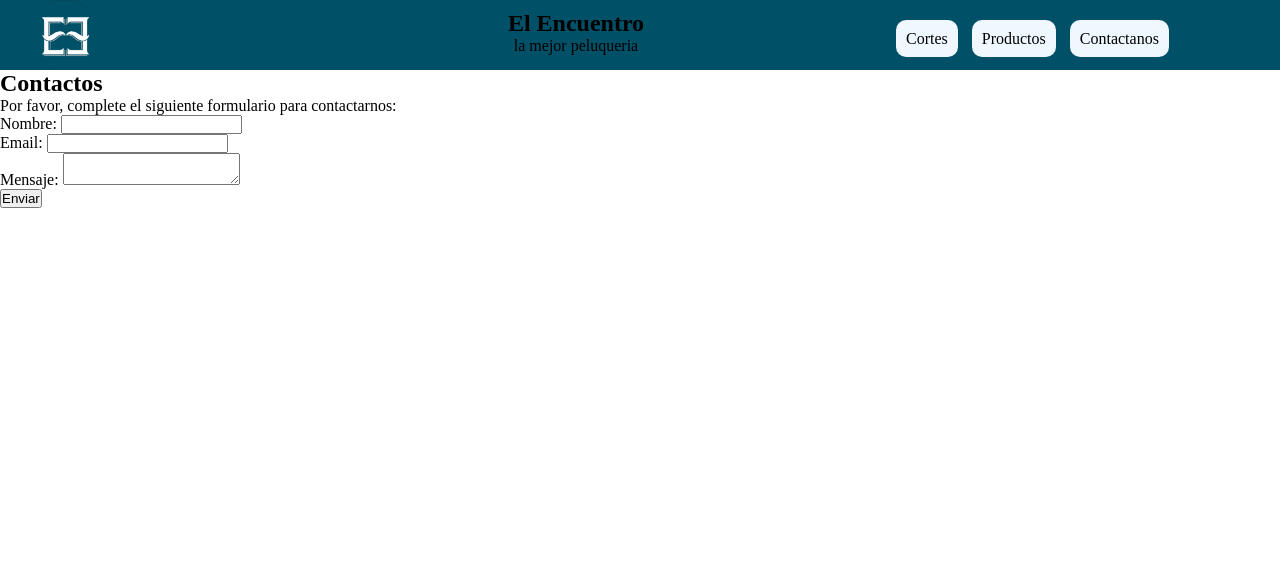
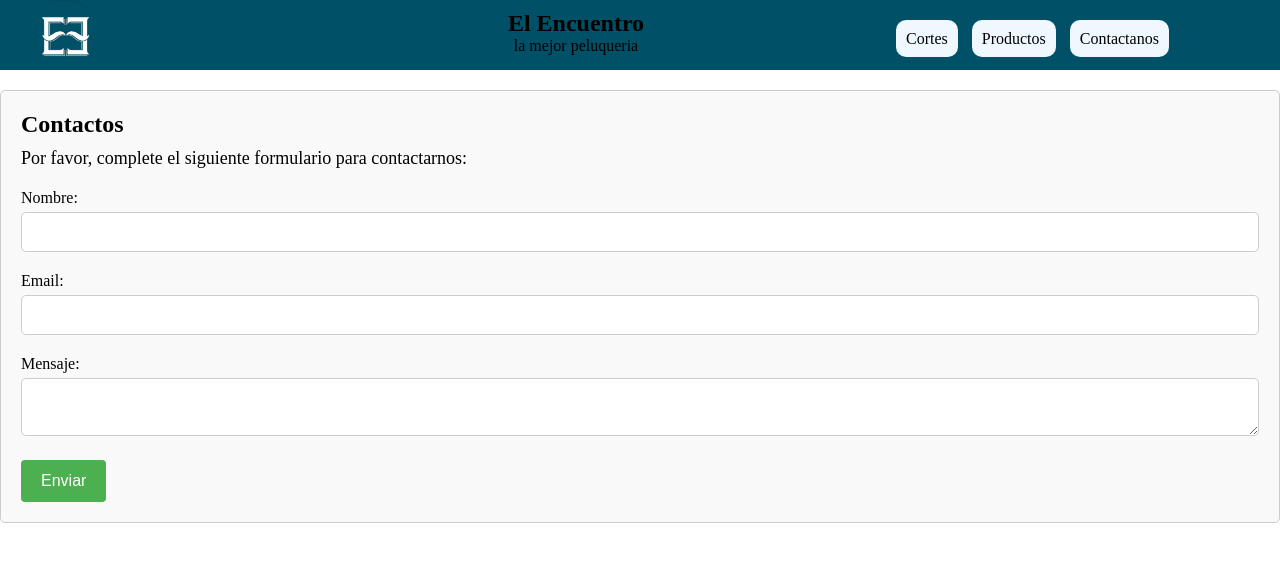
Before and after one commit to tomas03/El-encuentro-barberia, a plain HTML site: page El encuentro barberia/contacto.html in a window 1280 px wide. Drawn offline with Linux system fonts and the light colour scheme.

Commit message:
Add files via upload

```diff
--- a/El encuentro barberia/css/styles.css
+++ b/El encuentro barberia/css/styles.css
@@ -119,3 +119,58 @@ img
     flex: 100%;
 }
 }
+/*Contact section*/
+#contactos {
+    background-color: #f9f9f9;
+    padding: 20px;
+    border: 1px solid #ccc;
+    border-radius: 5px;
+    margin-top: 20px;
+  }
+
+  #contactos h2 {
+    font-size: 24px;
+    font-weight: bold;
+    margin-bottom: 10px;
+  }
+
+  #contactos p {
+    font-size: 18px;
+    margin-bottom: 20px;
+  }
+
+  #contactos label {
+    display: block;
+    font-size: 16px;
+    margin-bottom: 5px;
+  }
+
+  #contactos input[type="text"],
+  #contactos input[type="email"],
+  #contactos textarea {
+    width: 100%;
+    padding: 10px;
+    font-size: 16px;
+    margin-bottom: 20px;
+    border: 1px solid #ccc;
+    border-radius: 5px;
+  }
+
+  #contactos input[type="submit"] {
+    background-color: #4CAF50;
+    color: white;
+    padding: 12px 20px;
+    border: none;
+    border-radius: 4px;
+    cursor: pointer;
+    font-size: 16px;
+  }
+
+  #contactos input[type="submit"]:hover {
+    background-color: #45a049;
+  }
+
+  #contactos input[type="submit"]:focus {
+    outline: none;
+    box-shadow: 0 0 5px #4CAF50;
+  }
```
